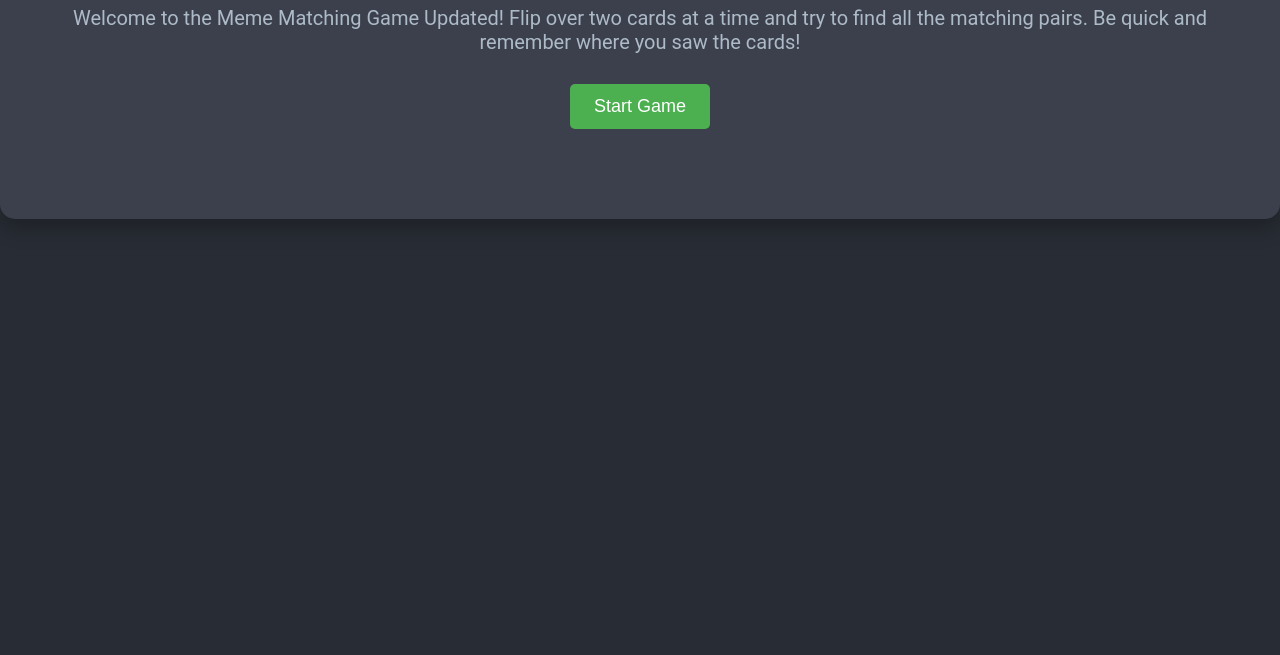
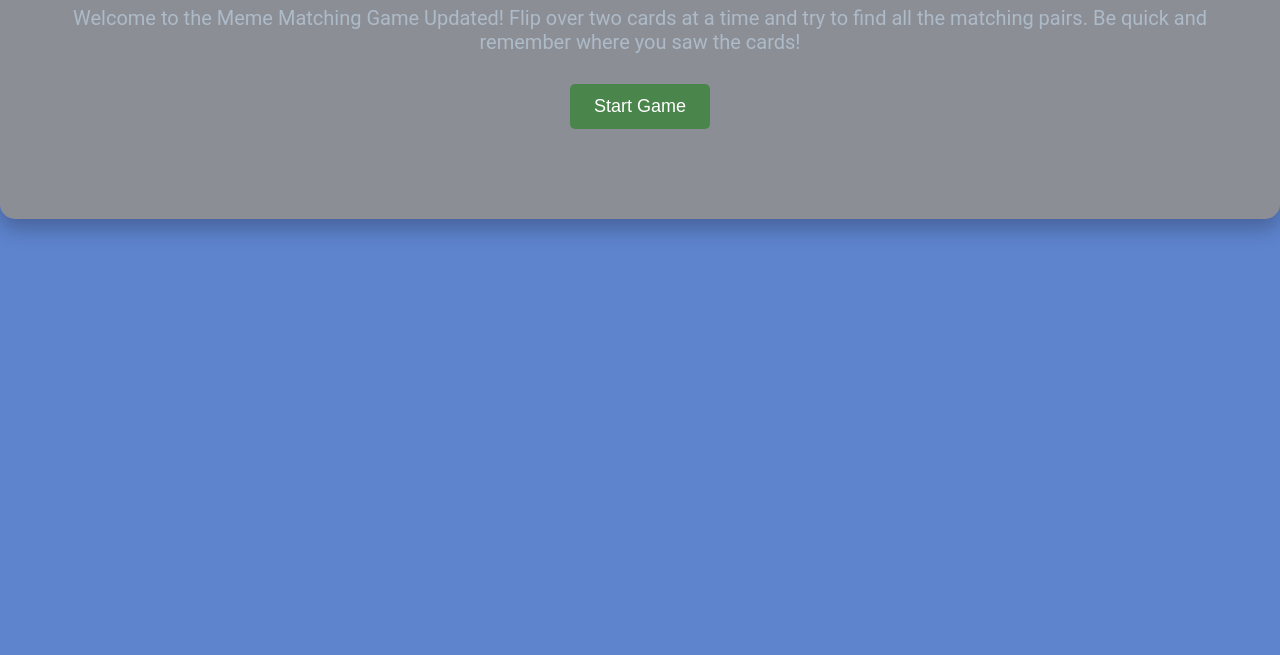
Before and after one commit to jwrijuhou/codepipeline-game-project, a plain HTML site: page index.html in a window 1280 px wide. Shown: the part 145-800 px from the top of the page. Drawn offline with Linux system fonts and the light colour scheme.

Commit message:
Update styles.css

```diff
--- a/styles.css
+++ b/styles.css
@@ -1,6 +1,6 @@
 body {
     font-family: 'Roboto', sans-serif;
-    background-color: #282c34;
+    background-color: #5e84ce;
     color: #ffffff;
     text-align: center;
     margin: 0;
@@ -11,7 +11,7 @@ body {
     width: auto;
     margin: 40px auto;
     padding: 30px;
-    background-color: #3c404d;
+    background-color: #8c8e96;
     box-shadow: 0 10px 20px rgba(0, 0, 0, 0.25);
     border-radius: 15px;
 }
@@ -60,7 +60,7 @@ h1 {
 }
 
 #start-game {
-    background-color: #4caf50;
+    background-color: #4a854c;
     color: white;
     padding: 12px 24px;
     border: none;
@@ -71,6 +71,6 @@ h1 {
 }
 
 #start-game:hover {
-    background-color: #43a047; /* Darker on hover */
+    background-color: #4e7d51; /* Darker on hover */
     transform: scale(1.05); /* Slightly enlarges on hover */
 }
```
